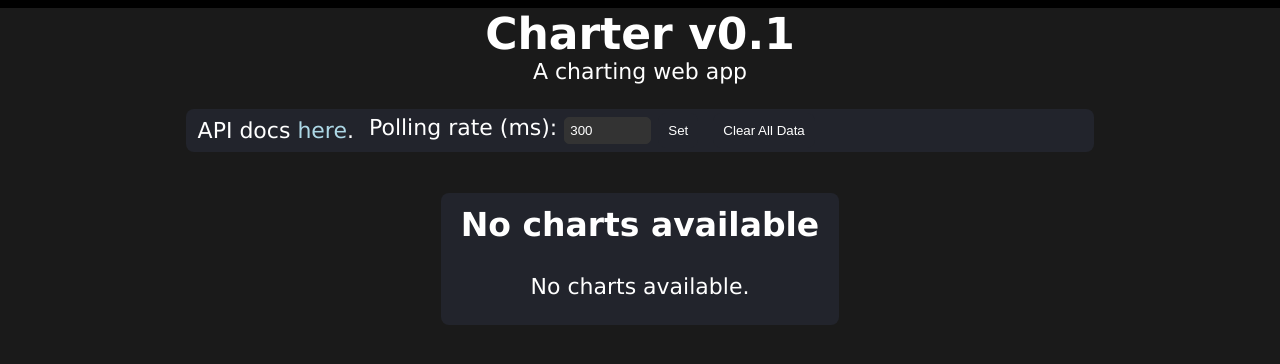
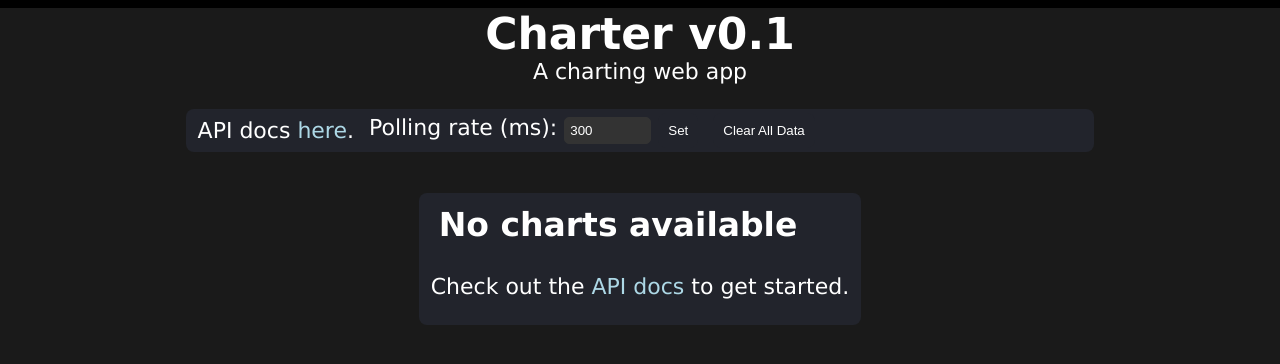
Before and after one commit to stormyhs/charter, a SvelteKit app: page / in a window 1280 px wide. Shown: the top 364 px of the page. Built offline with nearby package versions, Linux system fonts and the light colour scheme.

Commit message:
docs: show api on empty front page

```diff
--- a/src/routes/+page.svelte
+++ b/src/routes/+page.svelte
@@ -199,7 +199,7 @@
     {#if charts.length === 0}
         <div style="display: flex; justify-content: center;">
             <Container title="No charts available" >
-                <p style="text-align: center;">No charts available.</p>
+                <p style="text-align: center;">Check out the <a href="/docs">API docs</a> to get started.</p>
             </Container>
         </div>
     {/if}
```
